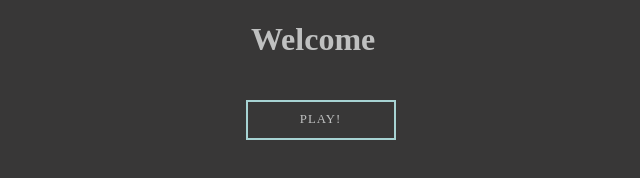
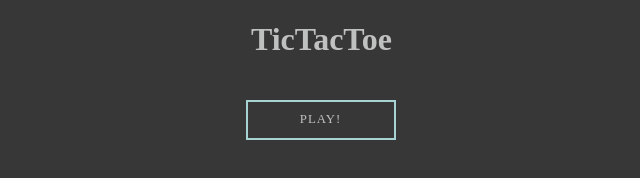
Before and after one commit to Sidhak3810/TicTacToe, a plain HTML site: page index.html in a window 1280 px wide. Shown: the full height of the page, 288-928 px from the left. Drawn offline with Linux system fonts and the light colour scheme.

Commit message:
Title Changed

```diff
--- a/index.html
+++ b/index.html
@@ -4,10 +4,10 @@
   <meta charset="UTF-8">
   <meta name="viewport" content="width=device-width, initial-scale=1.0">
   <link rel="stylesheet" href="style.css">
-  <title>Document</title>
+  <title>TicTacToe Game - Local Multiplayer</title>
 </head>
 <body class="home">
-  <h1 class="title">Welcome</h1>
+  <h1 class="title">TicTacToe</h1>
   <div class="button" id="button-3">
     <div id="circle"></div>
     <a href="game.html">Play!</a>
```
